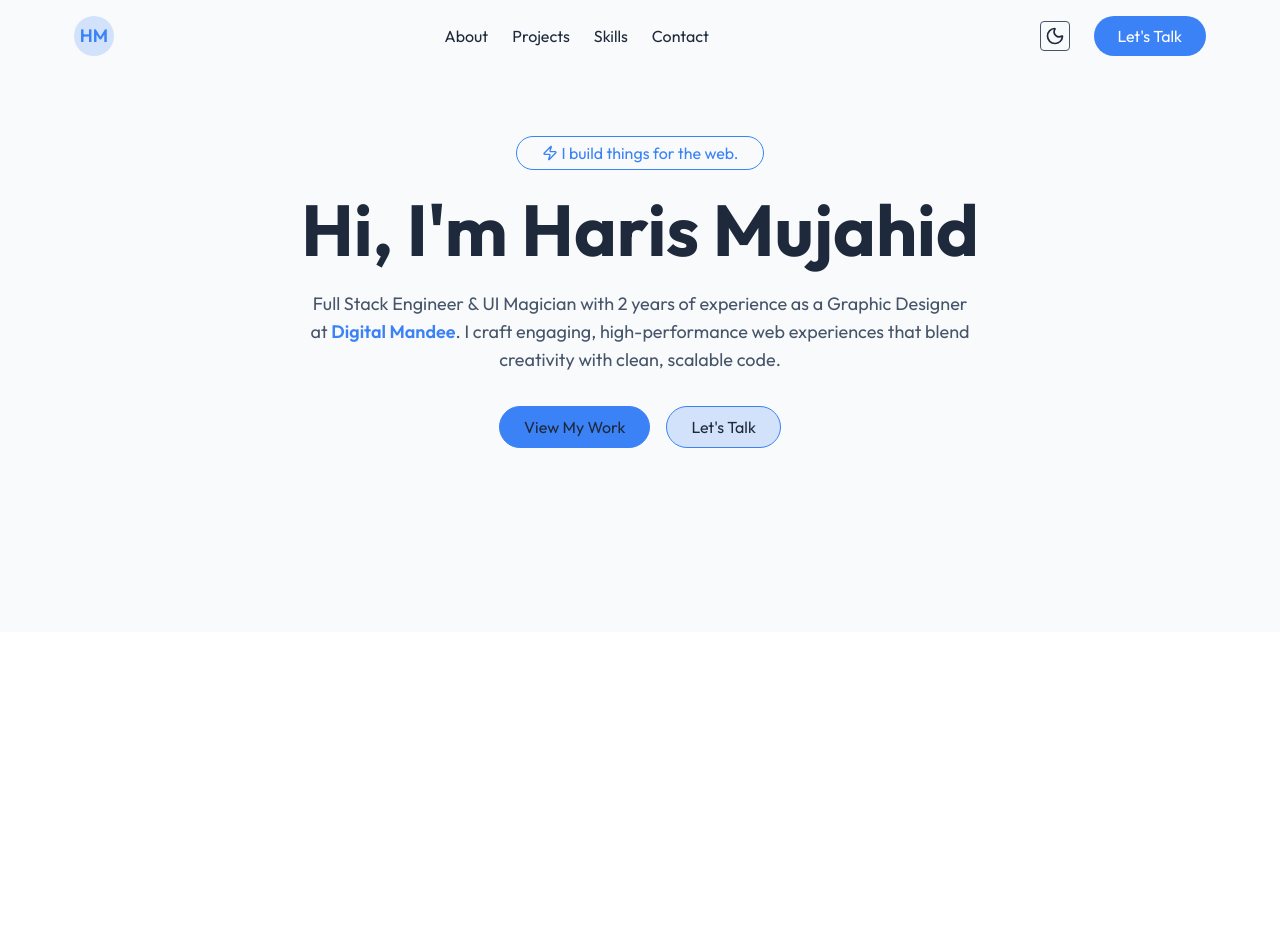
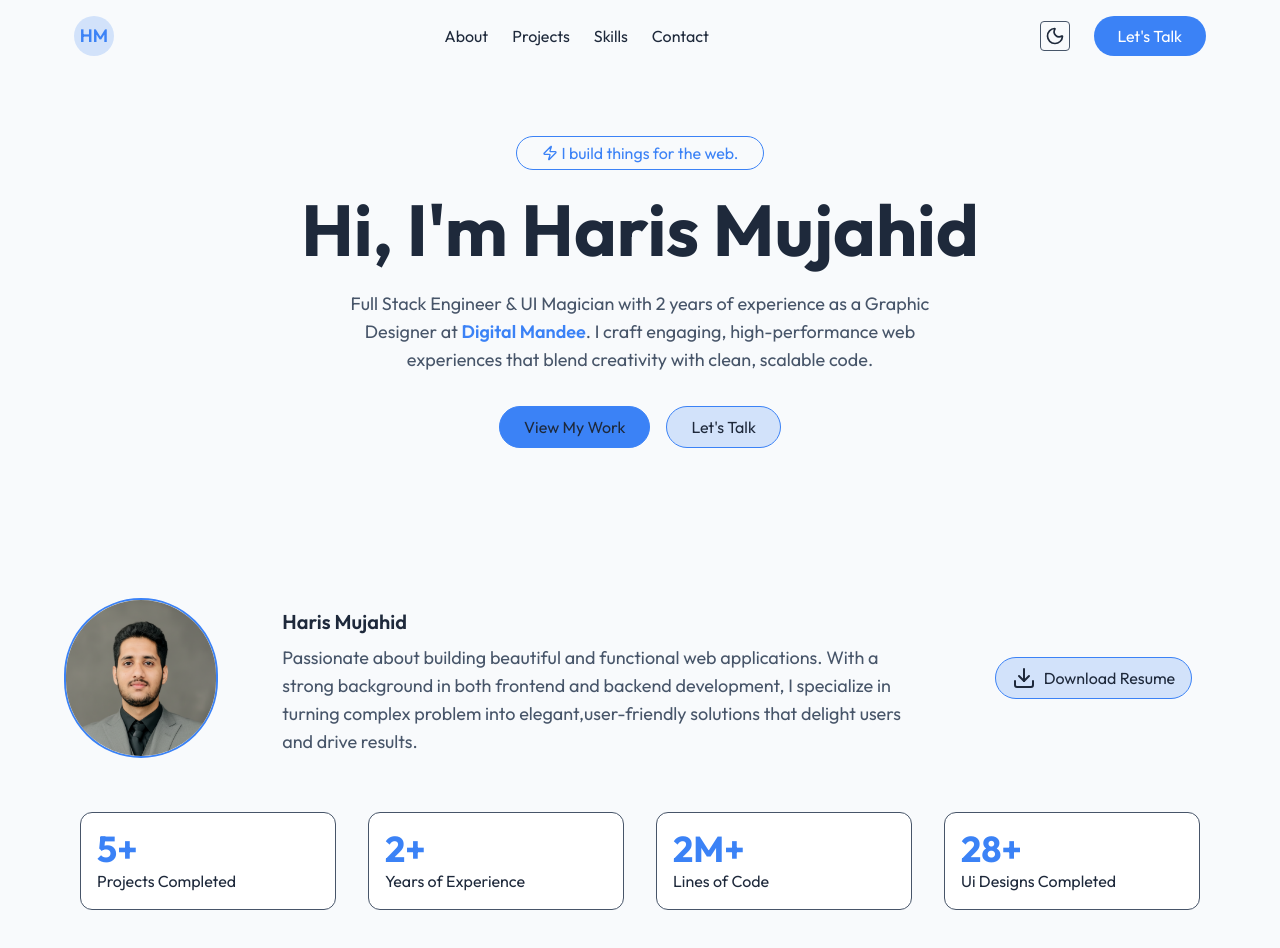
Before and after one commit to razaaliwebdev/CODING-SAMURAI-INTERNSHIP-TASKS, a React (Vite) app in the folder 02-portfolio/: page / in a window 1280 px wide. Shown: the top 948 px of the page. Before the commit the page ends 800 px from the top, so only its background shows below. Built offline with nearby package versions, Linux system fonts and the light colour scheme.

Commit message:
about section create

```diff
--- a/02-portfolio/src/assets/assets.js
+++ b/02-portfolio/src/assets/assets.js
@@ -0,0 +1,35 @@
+import haris from './images/haris.png';
+
+
+
+
+
+export const assets = {
+    haris
+}
+
+
+
+// About section cards data
+export const aboutCardsData = [
+    {
+        id: 1,
+        value: '5+',
+        title: "Projects Completed"
+    },
+    {
+        id: 2,
+        value: "2+",
+        title: "Years of Experience"
+    },
+    {
+        id: 3,
+        value: '2M+',
+        title: "Lines of Code"
+    },
+    {
+        id: 4,
+        value: "28+",
+        title: "Ui Designs Completed"
+    }
+]
--- a/02-portfolio/src/components/Navbar.jsx
+++ b/02-portfolio/src/components/Navbar.jsx
@@ -16,7 +16,7 @@ const Navbar = () => {
   }, []);
 
   return (
-    <nav className="flex items-center justify-between py-4 sticky px-2.5 top-0">
+    <nav className="flex items-center justify-between py-4 sticky px-2.5 top-0 backdrop:blur-2xl z-50  ">
       <div
         className="logo h-10 w-10 rounded-full bg-secondary flex items-center justify-center text-primary cursor-pointer font-semibold text-lg"
         onClick={() => navigate("/")}
--- /dev/null
+++ b/02-portfolio/src/components/sections/About.jsx
@@ -0,0 +1,57 @@
+import React from "react";
+import { aboutCardsData, assets } from "../../assets/assets";
+import { Download } from "lucide-react";
+
+const About = () => {
+  return (
+    <section id="about" className=" md:pb-8 pb-6">
+      <div className="w-full  flex gap-4">
+        <div className="w-full  flex md:flex-row flex-col items-center md:gap-8">
+          <div className="img sm:max-w-[13.5%] md:h-40 w-44 h-44  rounded-full border-2 border-primary">
+            <img
+              src={assets.haris}
+              alt="Haris"
+              className="h-full w-full rounded-full"
+            />
+          </div>
+          <div className="py-2 px-8 md:w-[70%]">
+            <h3 className="my-2 text-text font-semibold text-xl">
+              Haris Mujahid
+            </h3>
+            <p className="text-muted md:text-lg">
+              Passionate about building beautiful and functional web
+              applications. With a strong background in both frontend and
+              backend development, I specialize in turning complex problem into
+              elegant,user-friendly solutions that delight users and drive
+              results.
+            </p>
+          </div>
+          <div className="md:w-[22%]">
+            <button className="flex items-center gap-2 border hover:bg-primary border-primary rounded-full px-4 py-2 text-text bg-secondary cursor-pointer">
+              <Download className="" />
+              Download Resume
+            </button>
+          </div>
+        </div>
+      </div>
+
+      <div className="md:py-12 py-6 md:px-4 px-10 grid sm:grid-cols-2 md:grid-cols-4 md:gap-8 gap-6">
+        {aboutCardsData.map((card) => {
+          return (
+            <div
+              key={card.id}
+              className="border border-muted p-4 rounded-xl bg-surface flex flex-col items-center md:items-start "
+            >
+              <h3 className="text-primary md:text-4xl text-2xl font-bold ">
+                {card.value}
+              </h3>
+              <h4 className="text-text">{card.title}</h4>
+            </div>
+          );
+        })}
+      </div>
+    </section>
+  );
+};
+
+export default About;
--- a/02-portfolio/src/components/Hero.jsx
+++ b/02-portfolio/src/components/sections/Hero.jsx
@@ -1,18 +1,18 @@
 import React from "react";
-import Badge from "./utility/Badge";
+import Badge from "../utility/Badge";
 import { Zap } from "lucide-react";
 import { useNavigate } from "react-router-dom";
 
 const Hero = () => {
   const navigate = useNavigate();
   return (
-    <section id="home" className="h-[70vh] w-full flex  justify-center">
+    <section id="home" className="md:h-[65vh] w-full flex  justify-center">
       <div className=" py-16 flex items-center flex-col">
         <Badge icon={Zap} title="I build things for the web." />
         <h1 className="md:text-7xl text-3xl font-bold my-4 md:my-6 text-text ">
           Hi, I'm Haris Mujahid
         </h1>
-        <p className="text-muted md:max-w-2xl text-sm mx-auto text-center md:text-lg">
+        <p className="text-muted md:max-w-2xl px-4 text-sm mx-auto text-center md:text-lg">
           Full Stack Engineer & UI Magician with 2 years of experience as a
           Graphic Designer at{" "}
           <span className="font-semibold text-primary">Digital Mandee</span>. I
@@ -22,13 +22,13 @@ const Hero = () => {
         <div className="btns flex gap-4 my-8">
           <button
             onClick={() => navigate("/#projects")}
-            className="px-6 py-2 text-secondary border border-primary rounded-full bg-primary hover:bg-secondary hover:text-primary text-text cursor-pointer"
+            className="px-6 py-2  border border-primary rounded-full bg-primary hover:bg-secondary hover:text-primary text-text cursor-pointer"
           >
             View My Work
           </button>
           <button
             onClick={() => navigate("/#contact")}
-            className="px-6 py-2 text-secondary border border-primary rounded-full bg-secondary hover:bg-primary hover:text-seondary text-text cursor-pointer "
+            className="px-6 py-2  border border-primary rounded-full bg-secondary hover:bg-primary hover:text-seondary text-text cursor-pointer "
           >
             Let's Talk
           </button>
--- a/02-portfolio/src/pages/Home.jsx
+++ b/02-portfolio/src/pages/Home.jsx
@@ -1,10 +1,12 @@
 import React from "react";
-import Hero from "../components/Hero";
+import Hero from "../components/sections/Hero";
+import About from "../components/sections/About";
 
 const Home = () => {
   return (
     <div>
       <Hero />
+      <About />
     </div>
   );
 };
```
Also changed, not shown: 02-portfolio/src/assets/images/haris.png (added).
